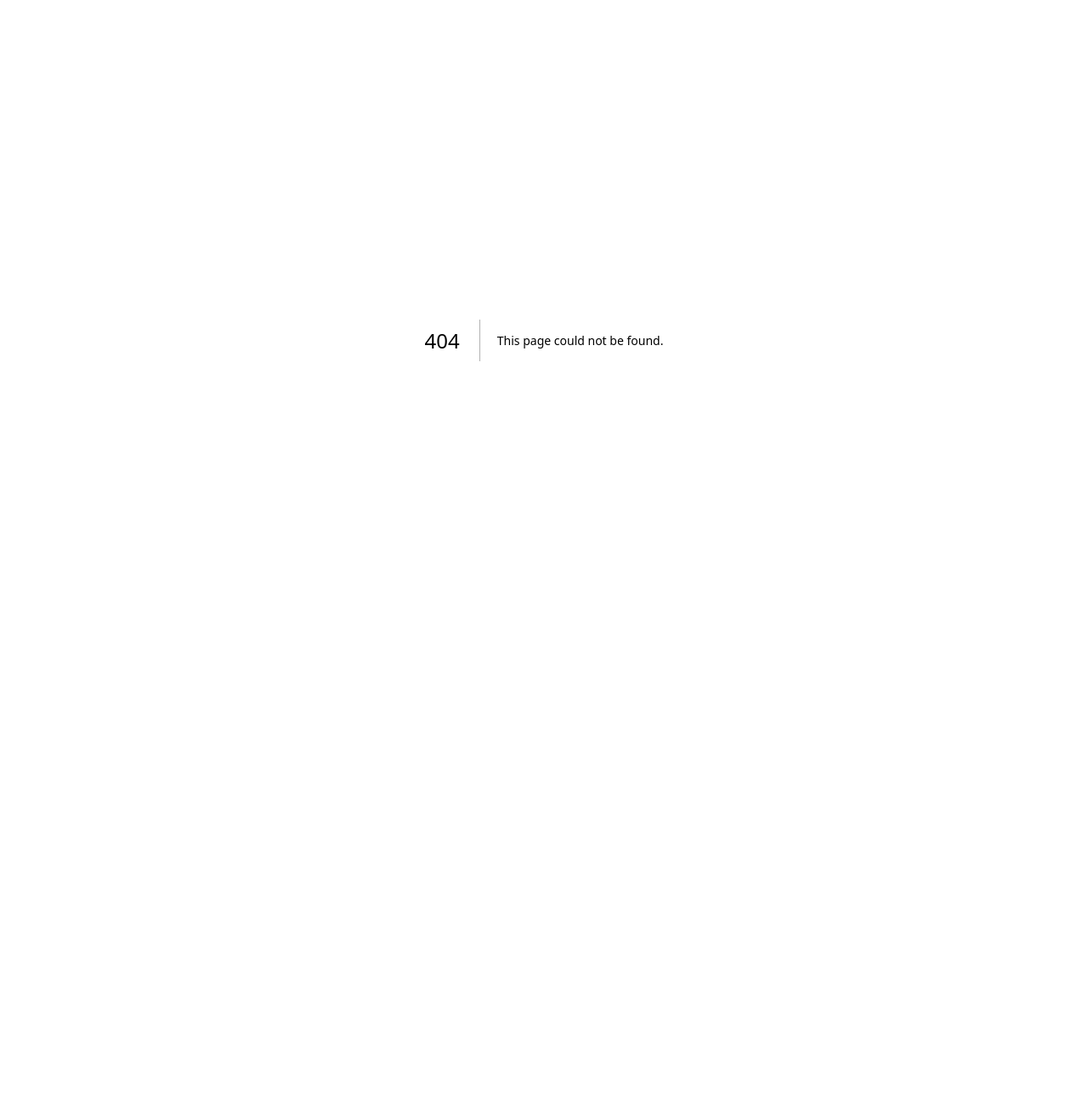
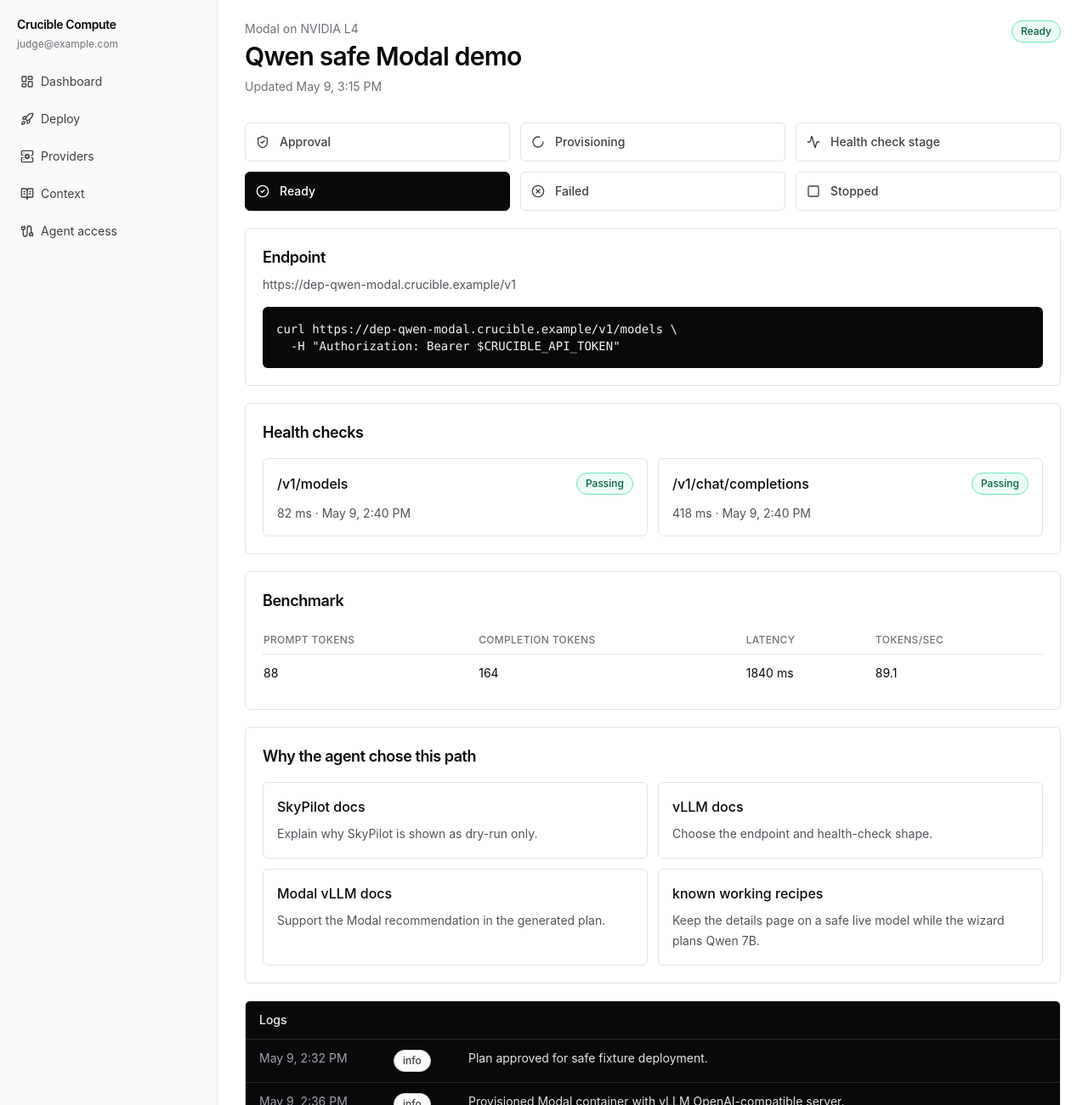
Before and after one commit to Trolleroof/nozomio-hackathon, a Next.js app in the folder apps/web/: page /deployments/1 in a window 1280 px wide. Before the commit this address had no page. Shown: the top 1300 px of the page at 85% size. Before the commit the page ends 800 px from the top, so only its background shows below. Built offline with nearby package versions, Linux system fonts and the light colour scheme.

Commit message:
feat: add deployment detail experience

```diff
--- /dev/null
+++ b/apps/web/app/deployments/[id]/page.tsx
@@ -0,0 +1,113 @@
+import { TerminalSquare } from "lucide-react";
+
+import { AppFrame } from "@/components/app-frame";
+import { DeploymentTimeline } from "@/components/deployment-timeline";
+import { LogPanel } from "@/components/log-panel";
+import { PlaygroundPanel } from "@/components/playground-panel";
+import { StatusBadge } from "@/components/status-badge";
+import { formatDateTime, formatLatency } from "@/lib/format";
+import { deployments } from "@crucible/shared/fixtures";
+
+export default function DeploymentDetailPage() {
+  const deployment = deployments.find((item) => item.id === "dep_qwen_modal") ?? deployments[0];
+
+  return (
+    <AppFrame>
+      <div className="mb-8 flex flex-col justify-between gap-4 sm:flex-row sm:items-start">
+        <div>
+          <p className="text-sm text-zinc-500">{deployment.provider} on {deployment.accelerator}</p>
+          <h1 className="mt-1 text-3xl font-semibold tracking-tight">{deployment.name}</h1>
+          <p className="mt-2 text-sm text-zinc-500">Updated {formatDateTime(deployment.updatedAt)}</p>
+        </div>
+        <StatusBadge status={deployment.status} />
+      </div>
+
+      <div className="space-y-5">
+        <DeploymentTimeline status={deployment.status} />
+
+        <section className="rounded-md border border-zinc-200 bg-white p-5">
+          <h2 className="text-lg font-semibold tracking-tight">Endpoint</h2>
+          <p className="mt-2 break-all text-sm text-zinc-600">{deployment.endpointUrl ?? "Endpoint is not available yet."}</p>
+          <pre className="mt-4 overflow-x-auto rounded-md bg-zinc-950 p-4 text-sm text-zinc-100"><code>{`curl ${deployment.endpointUrl ?? "https://deployment.example/v1"}/models \\
+  -H "Authorization: Bearer $CRUCIBLE_API_TOKEN"`}</code></pre>
+        </section>
+
+        <section className="rounded-md border border-zinc-200 bg-white p-5">
+          <h2 className="text-lg font-semibold tracking-tight">Health checks</h2>
+          <div className="mt-4 grid gap-3 md:grid-cols-2">
+            {deployment.healthChecks.map((check) => (
+              <div key={check.id} className="rounded-md border border-zinc-200 p-4">
+                <div className="flex items-center justify-between gap-3">
+                  <span className="font-medium">{check.name}</span>
+                  <StatusBadge status={check.status} />
+                </div>
+                <div className="mt-3 text-sm text-zinc-600">
+                  {formatLatency(check.latencyMs)} · {formatDateTime(check.checkedAt)}
+                </div>
+              </div>
+            ))}
+          </div>
+        </section>
+
+        <section className="rounded-md border border-zinc-200 bg-white p-5">
+          <h2 className="text-lg font-semibold tracking-tight">Benchmark</h2>
+          {deployment.benchmark ? (
+            <div className="mt-4 overflow-x-auto">
+              <table className="min-w-full divide-y divide-zinc-200 text-sm">
+                <thead className="text-left text-xs uppercase tracking-wide text-zinc-500">
+                  <tr>
+                    <th className="py-2 pr-4 font-medium">Prompt tokens</th>
+                    <th className="py-2 pr-4 font-medium">Completion tokens</th>
+                    <th className="py-2 pr-4 font-medium">Latency</th>
+                    <th className="py-2 pr-4 font-medium">Tokens/sec</th>
+                  </tr>
+                </thead>
+                <tbody>
+                  <tr>
+                    <td className="py-3 pr-4">{deployment.benchmark.promptTokens}</td>
+                    <td className="py-3 pr-4">{deployment.benchmark.completionTokens}</td>
+                    <td className="py-3 pr-4">{deployment.benchmark.latencyMs} ms</td>
+                    <td className="py-3 pr-4">{deployment.benchmark.tokensPerSecond}</td>
+                  </tr>
+                </tbody>
+              </table>
+            </div>
+          ) : (
+            <p className="mt-3 text-sm text-zinc-600">Benchmark runs after the endpoint passes health checks.</p>
+          )}
+        </section>
+
+        <section className="rounded-md border border-zinc-200 bg-white p-5">
+          <h2 className="text-lg font-semibold tracking-tight">Why the agent chose this path</h2>
+          <div className="mt-4 grid gap-3 md:grid-cols-2">
+            {deployment.context.map((snippet) => (
+              <div key={snippet.id} className="rounded-md border border-zinc-200 p-4">
+                <div className="font-medium">{snippet.title}</div>
+                <p className="mt-2 text-sm leading-6 text-zinc-600">{snippet.usedFor}</p>
+              </div>
+            ))}
+          </div>
+        </section>
+
+        <LogPanel logs={deployment.logs} />
+        <PlaygroundPanel deployment={deployment} />
+
+        <section className="rounded-md border border-zinc-200 bg-white p-5">
+          <div className="flex flex-col justify-between gap-4 sm:flex-row sm:items-center">
+            <div>
+              <h2 className="text-lg font-semibold tracking-tight">Controls</h2>
+              <p className="mt-1 text-sm text-zinc-600">Stop is shown for the contract, but fixtures do not call a provider.</p>
+            </div>
+            <button
+              className="inline-flex min-h-10 items-center gap-2 rounded-md border border-red-300 px-4 py-2 text-sm font-medium text-red-700"
+              type="button"
+            >
+              <TerminalSquare aria-hidden="true" className="h-4 w-4" />
+              Stop deployment
+            </button>
+          </div>
+        </section>
+      </div>
+    </AppFrame>
+  );
+}
--- /dev/null
+++ b/apps/web/src/components/deployment-timeline.tsx
@@ -0,0 +1,40 @@
+import type { DeploymentStatus } from "@crucible/shared/crucible-contract";
+import {
+  Activity,
+  CheckCircle2,
+  CircleX,
+  LoaderCircle,
+  ShieldCheck,
+  Square
+} from "lucide-react";
+
+const steps = [
+  { status: "approval_required", label: "Approval", icon: ShieldCheck },
+  { status: "provisioning", label: "Provisioning", icon: LoaderCircle },
+  { status: "health_checking", label: "Health check stage", icon: Activity },
+  { status: "ready", label: "Ready", icon: CheckCircle2 },
+  { status: "failed", label: "Failed", icon: CircleX },
+  { status: "stopped", label: "Stopped", icon: Square }
+] as const;
+
+export function DeploymentTimeline({ status }: { status: DeploymentStatus }) {
+  return (
+    <ol className="grid gap-3 sm:grid-cols-2 lg:grid-cols-3">
+      {steps.map((step) => {
+        const Icon = step.icon;
+        const isCurrent = step.status === status;
+        return (
+          <li
+            key={step.status}
+            className={`flex items-center gap-3 rounded-md border p-3 ${
+              isCurrent ? "border-zinc-950 bg-zinc-950 text-white" : "border-zinc-200 bg-white text-zinc-700"
+            }`}
+          >
+            <Icon aria-hidden="true" className={`h-4 w-4 ${step.status === "provisioning" && isCurrent ? "animate-spin" : ""}`} />
+            <span className="text-sm font-medium">{step.label}</span>
+          </li>
+        );
+      })}
+    </ol>
+  );
+}
--- /dev/null
+++ b/apps/web/src/components/log-panel.tsx
@@ -0,0 +1,29 @@
+import type { DeploymentLog } from "@crucible/shared/crucible-contract";
+
+import { StatusBadge } from "@/components/status-badge";
+import { formatDateTime } from "@/lib/format";
+
+const secretPattern = /(sk-[A-Za-z0-9_-]+|hf_[A-Za-z0-9_]+|VAST_AI_API_KEY(?:=[^\s]+)?)/g;
+
+function redact(message: string) {
+  return message.replace(secretPattern, "[redacted]");
+}
+
+export function LogPanel({ logs }: { logs: DeploymentLog[] }) {
+  return (
+    <div className="overflow-hidden rounded-md border border-zinc-200 bg-zinc-950 text-zinc-100">
+      <div className="border-b border-zinc-800 px-4 py-3 text-sm font-medium">Logs</div>
+      <div className="divide-y divide-zinc-800">
+        {logs.map((log) => (
+          <div key={log.id} className="grid gap-2 px-4 py-3 text-sm md:grid-cols-[150px_80px_1fr]">
+            <time className="text-zinc-400">{formatDateTime(log.timestamp)}</time>
+            <span>
+              <StatusBadge status={log.level}>{log.level}</StatusBadge>
+            </span>
+            <p className="m-0 text-zinc-200">{redact(log.message)}</p>
+          </div>
+        ))}
+      </div>
+    </div>
+  );
+}
--- /dev/null
+++ b/apps/web/src/components/playground-panel.tsx
@@ -0,0 +1,36 @@
+import type { Deployment } from "@crucible/shared/crucible-contract";
+
+export function PlaygroundPanel({ deployment }: { deployment: Deployment }) {
+  const isReady = deployment.status === "ready";
+
+  return (
+    <section className="rounded-md border border-zinc-200 bg-white p-5">
+      <div className="mb-4 flex items-center justify-between gap-4">
+        <h2 className="text-lg font-semibold tracking-tight">Playground</h2>
+        <span className="text-xs text-zinc-500">{deployment.modelId}</span>
+      </div>
+      {isReady ? (
+        <form className="space-y-3">
+          <label className="block text-sm font-medium" htmlFor="playground-prompt">
+            Test prompt
+          </label>
+          <textarea
+            id="playground-prompt"
+            className="min-h-28 w-full rounded-md border border-zinc-300 px-3 py-2 text-sm outline-none focus:border-zinc-950"
+            defaultValue="Summarize the deployment health in one sentence."
+          />
+          <button
+            className="inline-flex min-h-10 items-center rounded-md bg-zinc-950 px-4 py-2 text-sm font-medium text-white hover:bg-zinc-800"
+            type="button"
+          >
+            Send test request
+          </button>
+        </form>
+      ) : (
+        <div className="rounded-md border border-dashed border-zinc-300 bg-zinc-50 p-4 text-sm text-zinc-600">
+          Playground unlocks after health checks pass.
+        </div>
+      )}
+    </section>
+  );
+}
```
Also changed, not shown: 1 other file (tests, documents, lock files or other folders).
